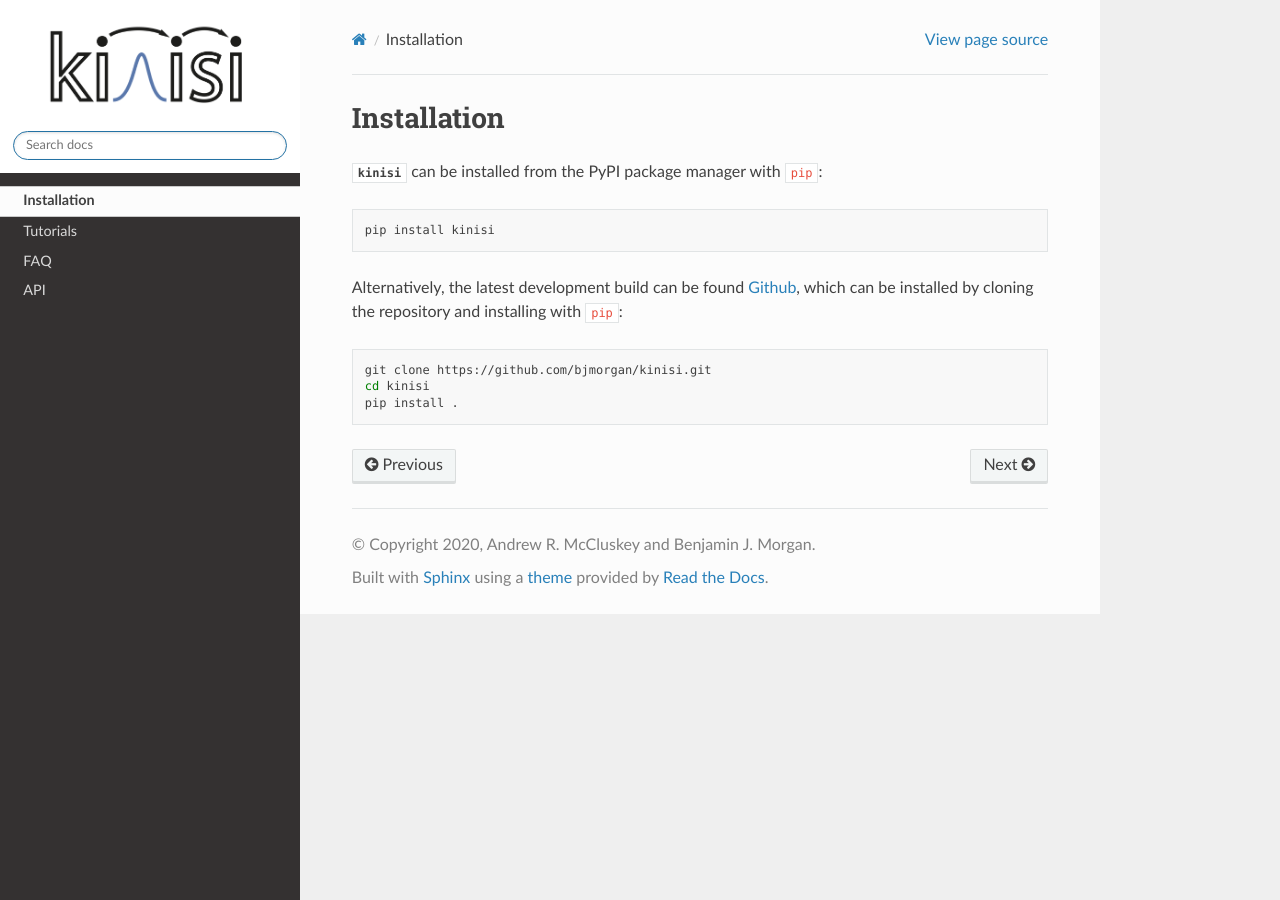
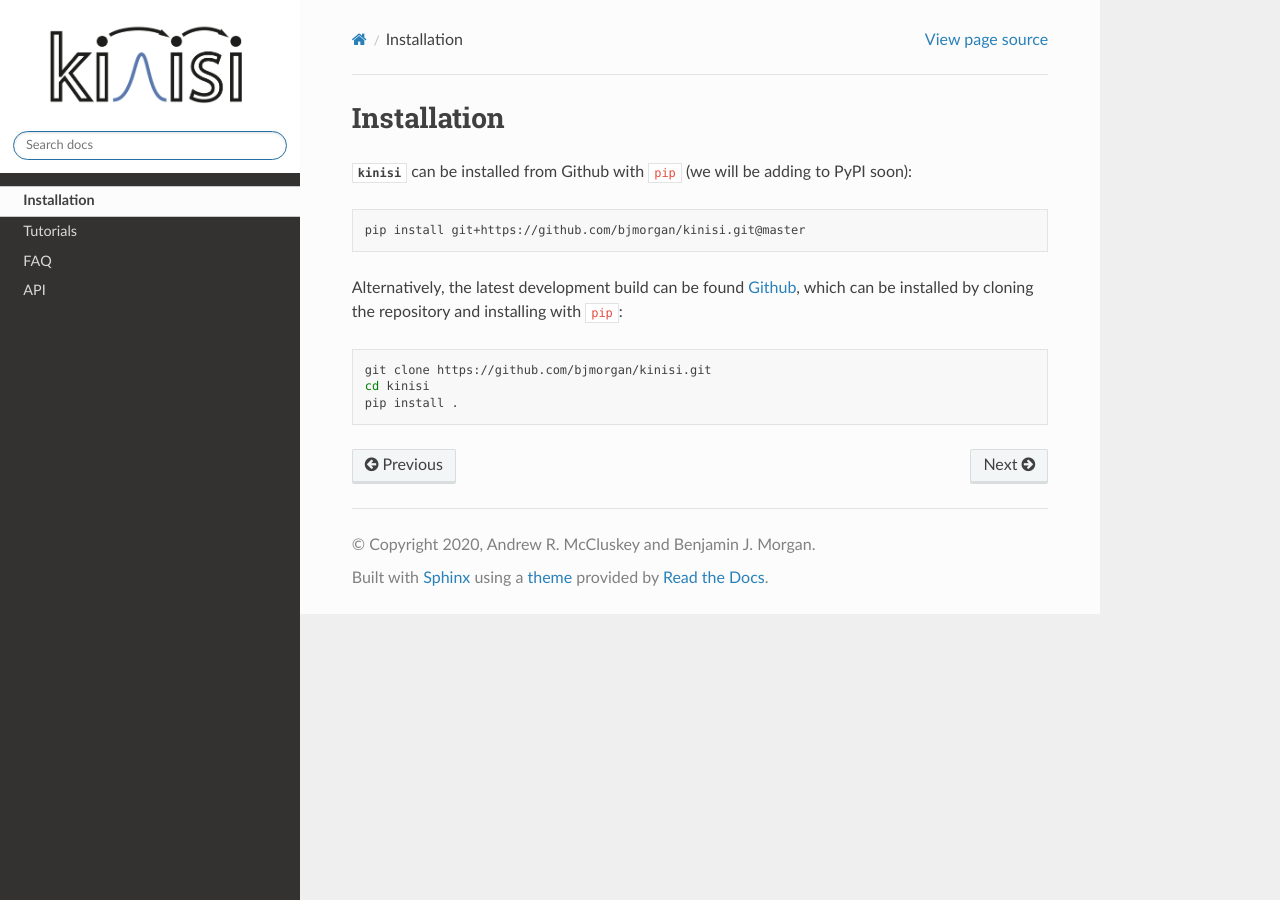
Before and after one commit to bjmorgan/kinisi, a Sphinx documentation site: the page built from docs/source/installation.rst, in a window 1280 px wide. Built offline with Sphinx 7.4.7 and the Read the Docs theme 2.0.0, drawn with Linux system fonts in a browser that asks for light colours; formulas are drawn with MathJax 3; the version number could not be read and is left out.

Commit message:
change installation

```diff
--- a/docs/source/installation.rst
+++ b/docs/source/installation.rst
@@ -1,11 +1,11 @@
 Installation
 ============
 
-:py:mod:`kinisi` can be installed from the PyPI package manager with :code:`pip`:
+:py:mod:`kinisi` can be installed from Github with :code:`pip` (we will be adding to PyPI soon):
 
 .. code-block:: bash
 
-   pip install kinisi
+   pip install git+https://github.com/bjmorgan/kinisi.git@master
 
 Alternatively, the latest development build can be found `Github`_, which can be installed by cloning the repository and installing with :code:`pip`:
 
```
